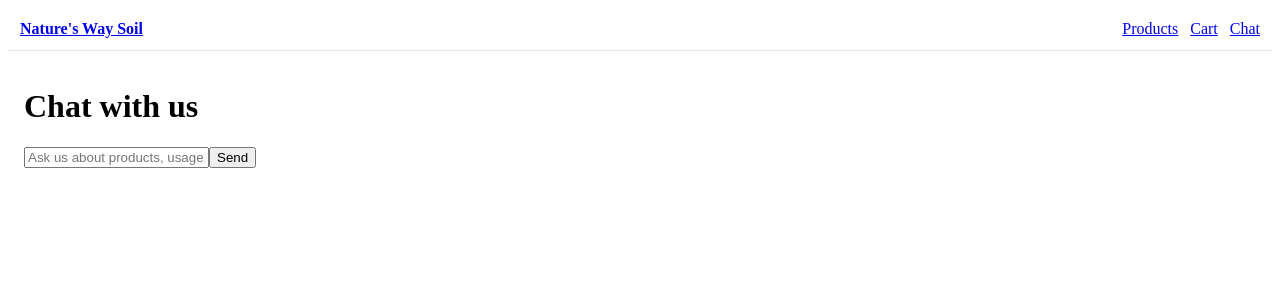
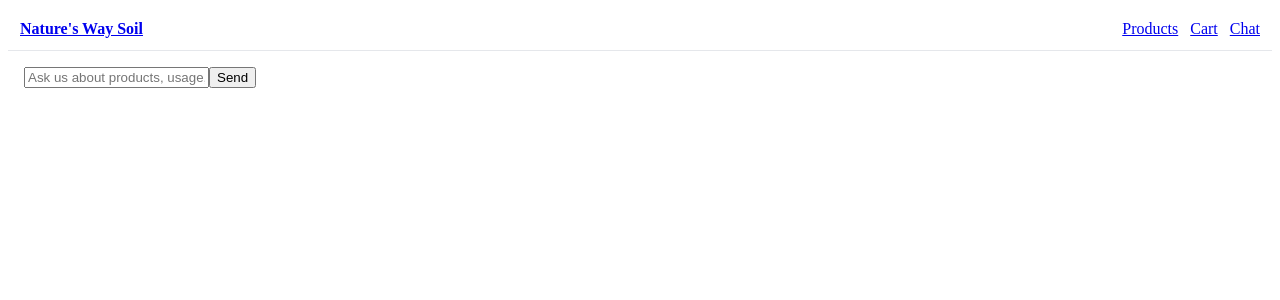
Before and after one commit to natureswaysoil/natures-way-soil-website-z, a Next.js app: page /chat in a window 1280 px wide. Shown: the top 300 px of the page. Built offline with nearby package versions, Linux system fonts and the light colour scheme.

Commit message:
Update page.tsx

```diff
--- a/app/chat/page.tsx
+++ b/app/chat/page.tsx
@@ -1,11 +1,12 @@
-import dynamic from 'next/dynamic';
-const ChatWidget = dynamic(() => import('../../components/ChatWidgetStreaming'), { ssr: false });
+"use client"
+import dynamic from "next/dynamic"
+
+const ChatWidget = dynamic(() => import("../../components/ChatWidgetStreaming"), { ssr: false })
 
 export default function ChatPage() {
   return (
-    <div className="space-y-4">
-      <h1 className="text-2xl font-semibold">Chat with us</h1>
+    <main className="p-6">
       <ChatWidget />
-    </div>
-  );
+    </main>
+  )
 }
```
